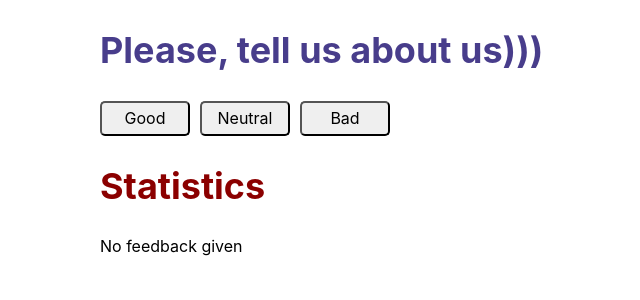
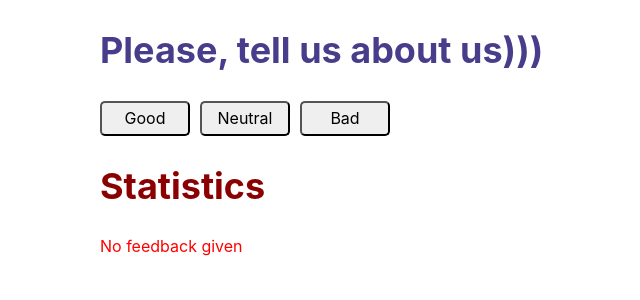
Before and after one commit to irynapuchkova/goit-react-hw-02-feedback, a React (Create React App) app: page / in a window 1280 px wide. Shown: the top 300 px of the page, without its empty margins (0-640 px from the left). Built offline with nearby package versions, Linux system fonts and the light colour scheme.

Commit message:
fix Notification

```diff
--- a/src/App/App.jsx
+++ b/src/App/App.jsx
@@ -39,8 +39,10 @@ class App extends Component {
 
   render() {
     const options = Object.keys(this.state);
+    const total = this.countTotalFeedback();
+    const positivePercentage = Number.parseInt(this.countPositiveFeedbackPercentage(total));
 
-  return (
+    return (
     <Container >
       <Section title="Please, tell us about us)))"  primary>
         <FeedbackOptions
@@ -50,16 +52,19 @@ class App extends Component {
       </Section>
 
       <Section title="Statistics">
-        <Notification mesage = 'No feedback given'/>
-        <Statistics
+        {total === 0 &&
+          <Notification
+            message='No feedback given' />
+        }
+        {total !== 0 &&
+      < Statistics
         good={this.state.good}
         neutral={this.state.neutral}
         bad={this.state.bad}
-        total={0}
-        positivePercentage={0}
-        handleTotal={this.countTotalFeedback}
-        onPosivePercent = {this.countPositiveFeedbackPercentage}
-      />
+        total={total}
+        positivePercentage={positivePercentage}
+      />}
+
       </Section>
     </Container>
   )
--- a/src/App/Notification.jsx
+++ b/src/App/Notification.jsx
@@ -2,9 +2,12 @@ import React from "react";
 import PropTypes from 'prop-types';
 import {Message} from './Notification.styled';
 
-export default function Notification(message) {
+export default function Notification({message}) {
   return (
-    <Message type='text'/>
+    <Message
+      type='text'
+      >{message}
+    </Message>
   )
 }
 
--- a/src/Statistics/Statistics.jsx
+++ b/src/Statistics/Statistics.jsx
@@ -4,14 +4,7 @@ import PropTypes from 'prop-types';
 
 import { FeedbackOptions, FeedbackItem, Counter, Percentage, Total} from './Statistics.styled';
 
-export default function Statistics({ good, neutral, bad, handleTotal, onPosivePercent }) {
-  const total = handleTotal();
-  const positivePercentage = Number.parseInt(onPosivePercent(total));
-  const notification = "No feedback given";
-
-  if (total === 0) {
-    return notification;
-  }
+export default function Statistics({ good, neutral, bad, total, positivePercentage }) {
   return (
     <FeedbackOptions>
 
@@ -44,6 +37,6 @@ Statistics.propTypes = {
     neutral: PropTypes.number,
     bad: PropTypes.number,
   }),
-  handleTotal: PropTypes.func.isRequired,
-  onPosivePercent: PropTypes.func.isRequired,
+  total: PropTypes.string,
+  positivePercentage: PropTypes.number
 }
```
